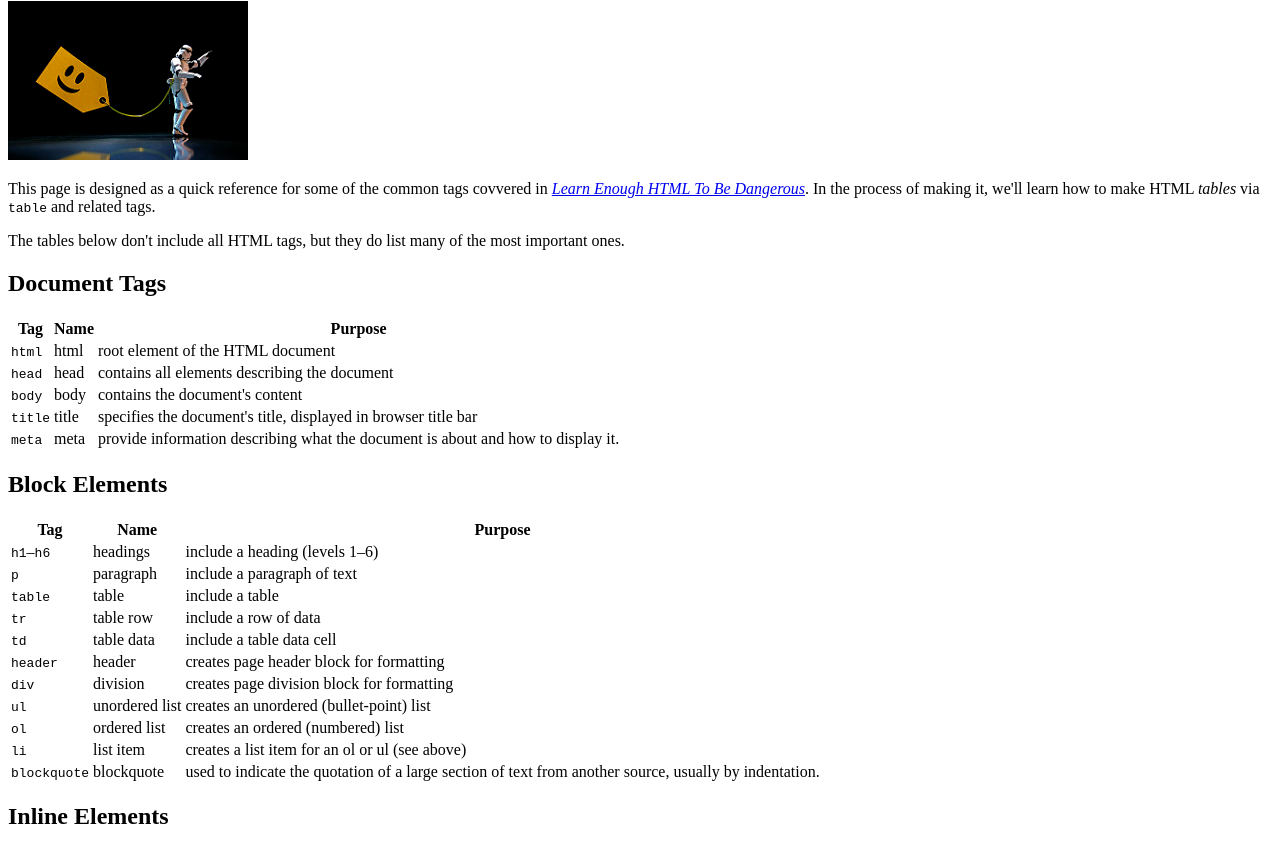
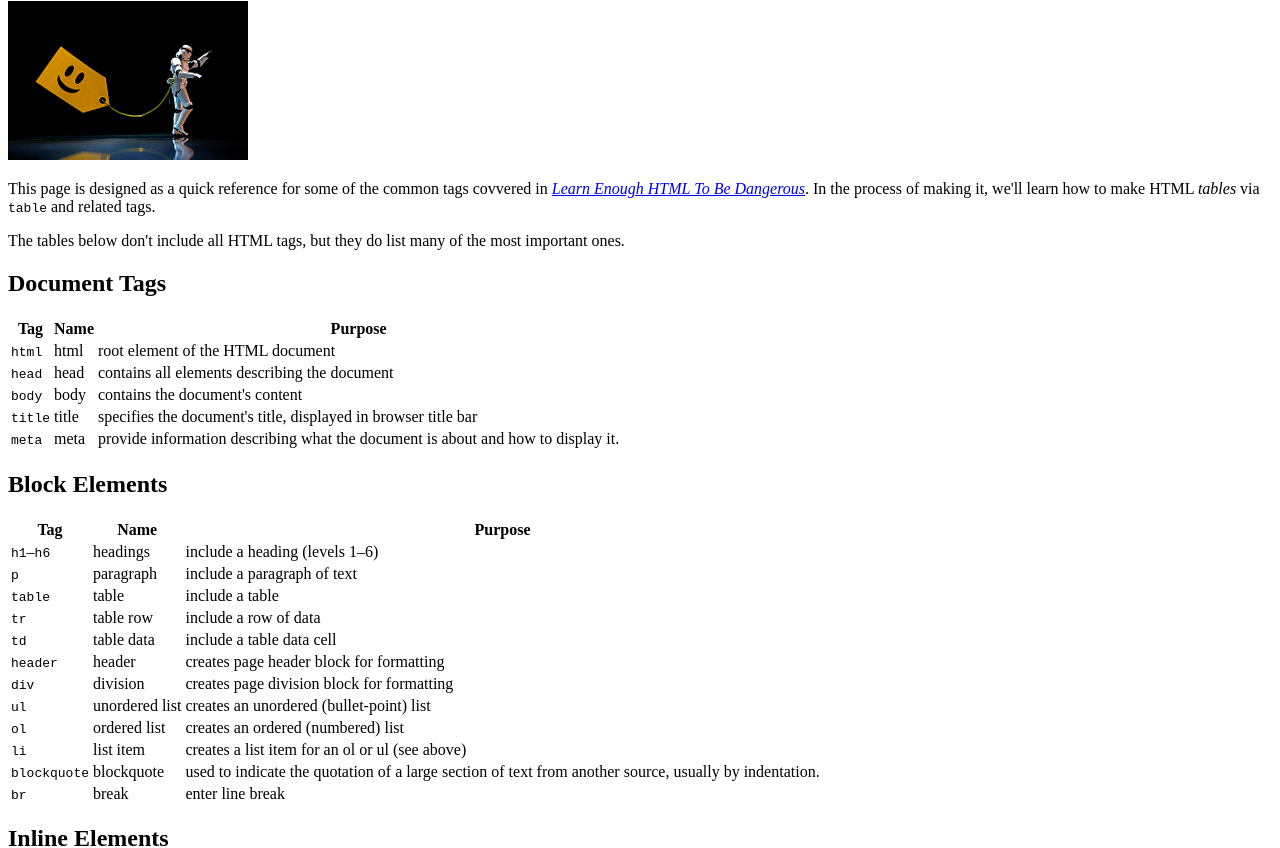
Before and after one commit to miglja/sample-website, a plain HTML site: page tags.html in a window 1280 px wide. Shown: the part 105-953 px from the top of the page. Drawn offline with Linux system fonts and the light colour scheme.

Commit message:
Update tags.html

```diff
--- a/tags.html
+++ b/tags.html
@@ -135,6 +135,11 @@
                 <td>used to indicate the quotation of a large section of text
                     from another source, usually by indentation.</td>
             </tr>
+            <tr>
+                <td><code>br</code></td>
+                <td>break</td>
+                <td>enter line break</td>
+            </tr>
         </table>
 
         <h2>Inline Elements</h2>
```
